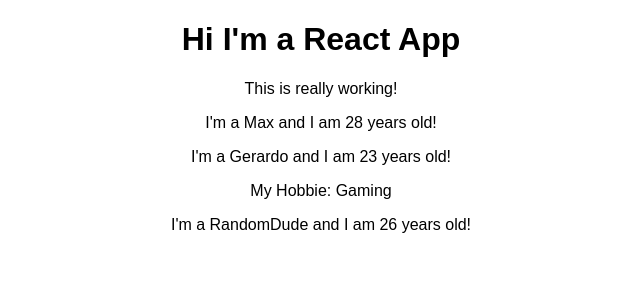
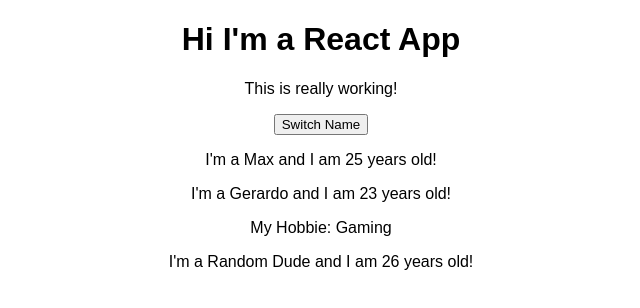
Before and after one commit to Gathzilla/react-complete-guide, a React (Create React App) app: page / in a window 1280 px wide. Shown: the top 308 px of the page, without its empty margins (319-959 px from the left). Built offline with nearby package versions, Linux system fonts and the light colour scheme.

Commit message:
removed some trash files from the project folder, and created an state on the app component

```diff
--- a/src/App.js
+++ b/src/App.js
@@ -3,14 +3,24 @@
 import Person from './Person/Person';
 
 class App extends Component {
+
+    state = {
+      persons: [
+        {name: 'Max', age: 25},
+        {name: 'Gerardo', age: 23},
+        {name: 'Random Dude', age: 26},
+      ]
+    }
+
   render() {
     return (
       <div className="App">
         <h1> Hi I'm a React App </h1>
         <p>This is really working!</p>
-        <Person name="Max" age="28"/>
-        <Person name="Gerardo" age="23">My Hobbie: Gaming</Person>
-        <Person name="RandomDude" age="26" />
+        <button>Switch Name</button>
+        <Person name={this.state.persons[0].name} age={this.state.persons[0].age}/>
+        <Person name={this.state.persons[1].name} age={this.state.persons[1].age}>My Hobbie: Gaming</Person>
+        <Person name={this.state.persons[2].name} age={this.state.persons[2].age} />
       </div>
     );
 
```
